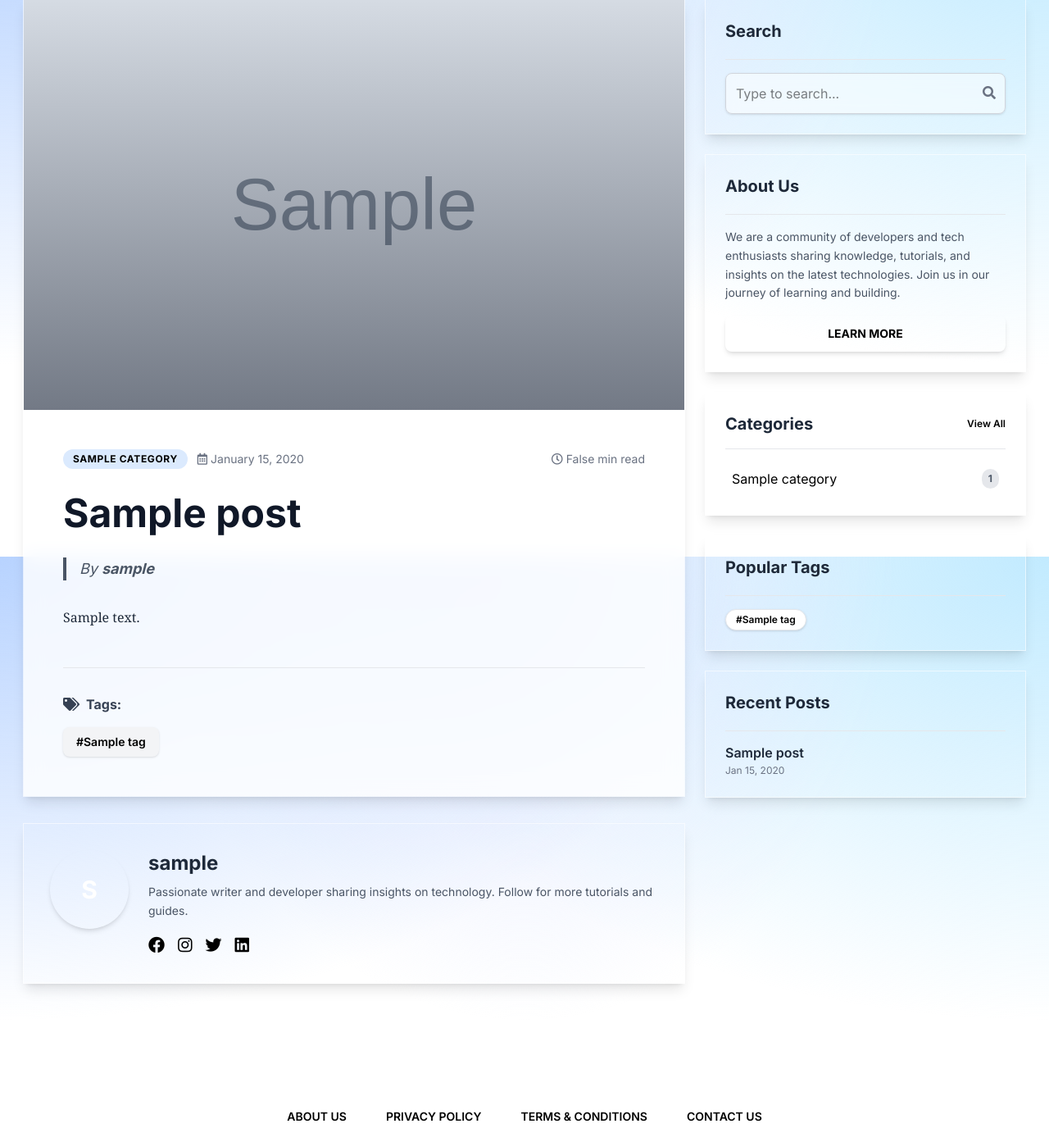
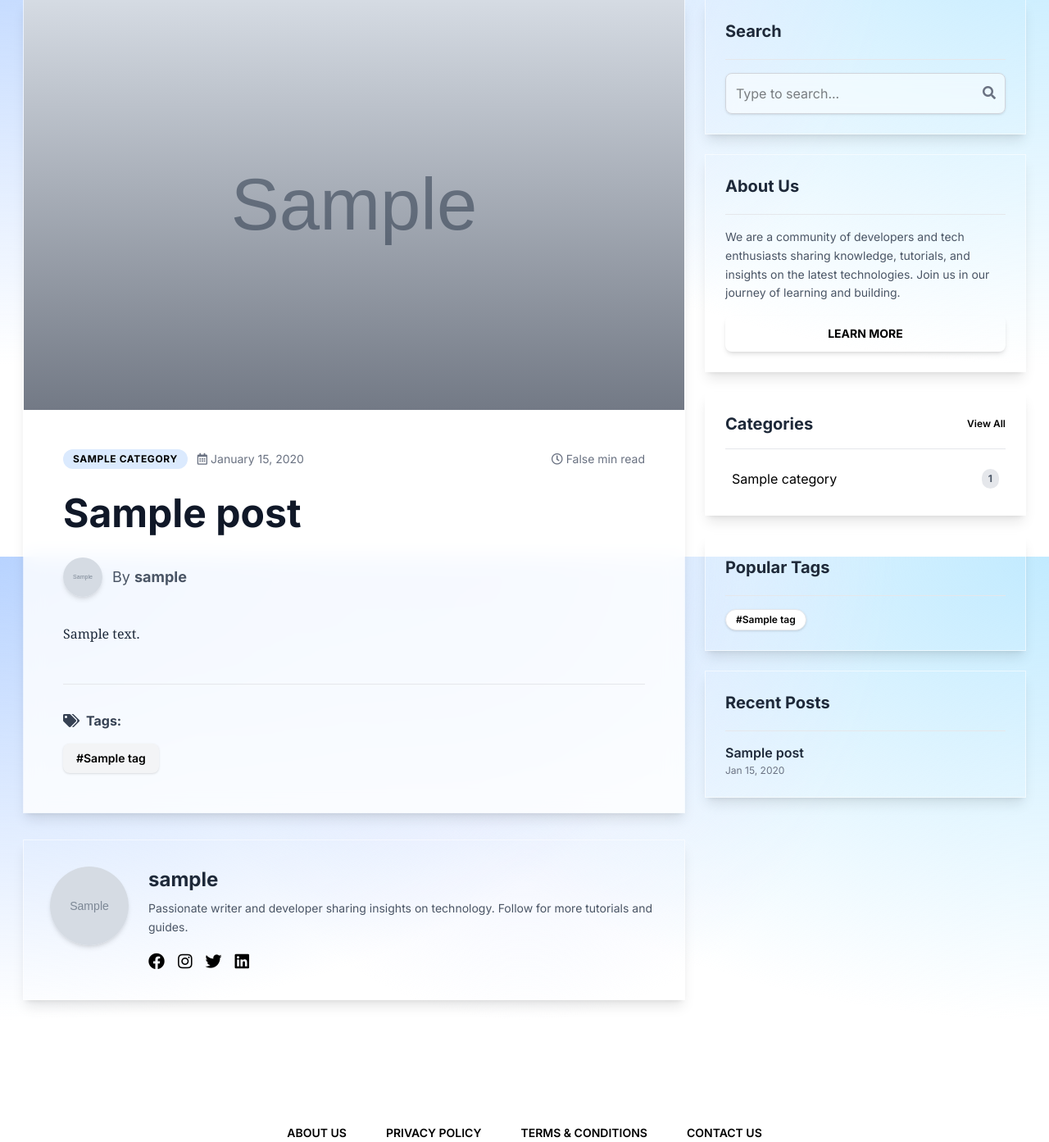
Before and after one commit to milton2913/blog, a Django app: a page that uses templates/blog/post_detail.html in a window 1280 px wide. Shown: the part 121-1514 px from the top of the page at 82% size. Run offline with Django 5.2, Linux system fonts and the light colour scheme; tables that the repository leaves empty hold one stand-in row (values such as "Sample post"); grey boxes marked "Sample" are stand-in pictures; style sheets or scripts are compiled from the project's sources; some libraries are stand-ins or nearby versions.

Commit message:
feat: Add user profile images and fix template issues
- Added profile_image field to User model
- Updated UserAdmin to include profile image upload
- Fixed category_list.html template syntax errors
- Added author profile images to home page post cards
- Added author profile images to post detail page (byline and bio)
- Images display in circular format with fallback to initials
- Applied database migrations for profile_image field

```diff
--- a/apps/accounts/admin.py
+++ b/apps/accounts/admin.py
@@ -7,7 +7,7 @@ class UserAdmin(BaseUserAdmin):
     list_display = ('username', 'email', 'role', 'is_staff')
     list_filter = ('role', 'is_staff', 'is_superuser')
     fieldsets = BaseUserAdmin.fieldsets + (
-        (None, {'fields': ('role',)}),
+        (None, {'fields': ('role', 'profile_image')}),
     )
     add_fieldsets = BaseUserAdmin.add_fieldsets + (
         (None, {'fields': ('role',)}),
--- a/apps/accounts/models.py
+++ b/apps/accounts/models.py
@@ -8,6 +8,7 @@ class User(AbstractUser):
         USER = 'USER', 'User'
 
     role = models.CharField(max_length=50, choices=Role.choices, default=Role.USER)
+    profile_image = models.ImageField(upload_to='profiles/', blank=True, null=True)
 
     def __str__(self):
         return self.username
--- a/templates/blog/category_list.html
+++ b/templates/blog/category_list.html
@@ -7,8 +7,9 @@
 {% block meta_keywords %}{{ category.meta_keywords|default:theme.site_keywords }}{% endblock %}
 
 {% block og_title %}{{ category.meta_title|default:category.name }}{% endblock %}
-{% block og_description %}{{ category.meta_description|default:category.description|default:theme.site_description }}{%
-endblock %}
+{% block og_description %}
+{{ category.meta_description|default:category.description|default:theme.site_description }}
+{% endblock %}
 {% block og_image %}
 {% if category.feature_image %}
 <meta property="og:image" content="{{ request.scheme }}://{{ request.get_host }}{{ category.feature_image.url }}">
--- a/templates/blog/home.html
+++ b/templates/blog/home.html
@@ -55,10 +55,15 @@
 
                 <div class="flex items-center justify-between border-t border-gray-200pt-4 mt-auto pt-4">
                     <div class="flex items-center">
+                        {% if post.author.profile_image %}
+                        <img src="{{ post.author.profile_image.url }}" alt="{{ post.author.username }}"
+                            class="w-8 h-8 rounded-full object-cover mr-2 shadow-sm">
+                        {% else %}
                         <div
                             class="w-8 h-8 rounded-full bg-primary text-white flex items-center justify-center font-bold text-xs mr-2 shadow-sm">
                             {{ post.author.username|slice:":1"|upper }}
                         </div>
+                        {% endif %}
                         <span class="text-sm font-semibold text-gray-700">{{ post.author.username }}</span>
                     </div>
                     <a href="{% url 'blog:post_detail' post.slug %}"
--- a/templates/blog/post_detail.html
+++ b/templates/blog/post_detail.html
@@ -58,12 +58,23 @@
                 {{ post.title }}
             </h1>
 
-            <p class="text-lg text-gray-600 mb-8 border-l-4 border-primary pl-4 italic">
-                By
-                <a href="#" class="font-bold text-gray-800 hover:text-primary transition">
-                    {{ post.author.username }}
-                </a>
-            </p>
+            <div class="flex items-center gap-3 mb-8">
+                {% if post.author.profile_image %}
+                <img src="{{ post.author.profile_image.url }}" alt="{{ post.author.username }}"
+                    class="w-12 h-12 rounded-full object-cover shadow-md">
+                {% else %}
+                <div
+                    class="w-12 h-12 rounded-full bg-primary text-white flex items-center justify-center text-lg font-bold shadow-md">
+                    {{ post.author.username|slice:":1"|upper }}
+                </div>
+                {% endif %}
+                <p class="text-lg text-gray-600">
+                    By
+                    <a href="#" class="font-bold text-gray-800 hover:text-primary transition">
+                        {{ post.author.username }}
+                    </a>
+                </p>
+            </div>
 
             <!-- Post Content with Typography Plugin styling -->
             <div class="prose prose-lg prose-blue max-w-none text-gray-800 leading-relaxed font-serif break-words">
@@ -90,10 +101,15 @@
     <!-- Author Bio -->
     <div
         class="glass-card w-full flex flex-col md:flex-row shadow-lg rounded-2xl p-8 mb-8 items-center md:items-start text-center md:text-left">
+        {% if post.author.profile_image %}
+        <img src="{{ post.author.profile_image.url }}" alt="{{ post.author.username }}"
+            class="w-24 h-24 rounded-full object-cover mb-4 md:mb-0 md:mr-6 shadow-md flex-shrink-0">
+        {% else %}
         <div
             class="w-24 h-24 rounded-full bg-primary text-white flex items-center justify-center text-3xl font-bold mb-4 md:mb-0 md:mr-6 shadow-md flex-shrink-0">
             {{ post.author.username|slice:":1"|upper }}
         </div>
+        {% endif %}
         <div class="flex-1">
             <p class="font-bold text-2xl text-gray-800 mb-2">{{ post.author.username }}</p>
             <p class="text-gray-600 mb-4 text-sm leading-relaxed">
```
Also changed, not shown: apps/accounts/migrations/0002_user_profile_image.py (added).
